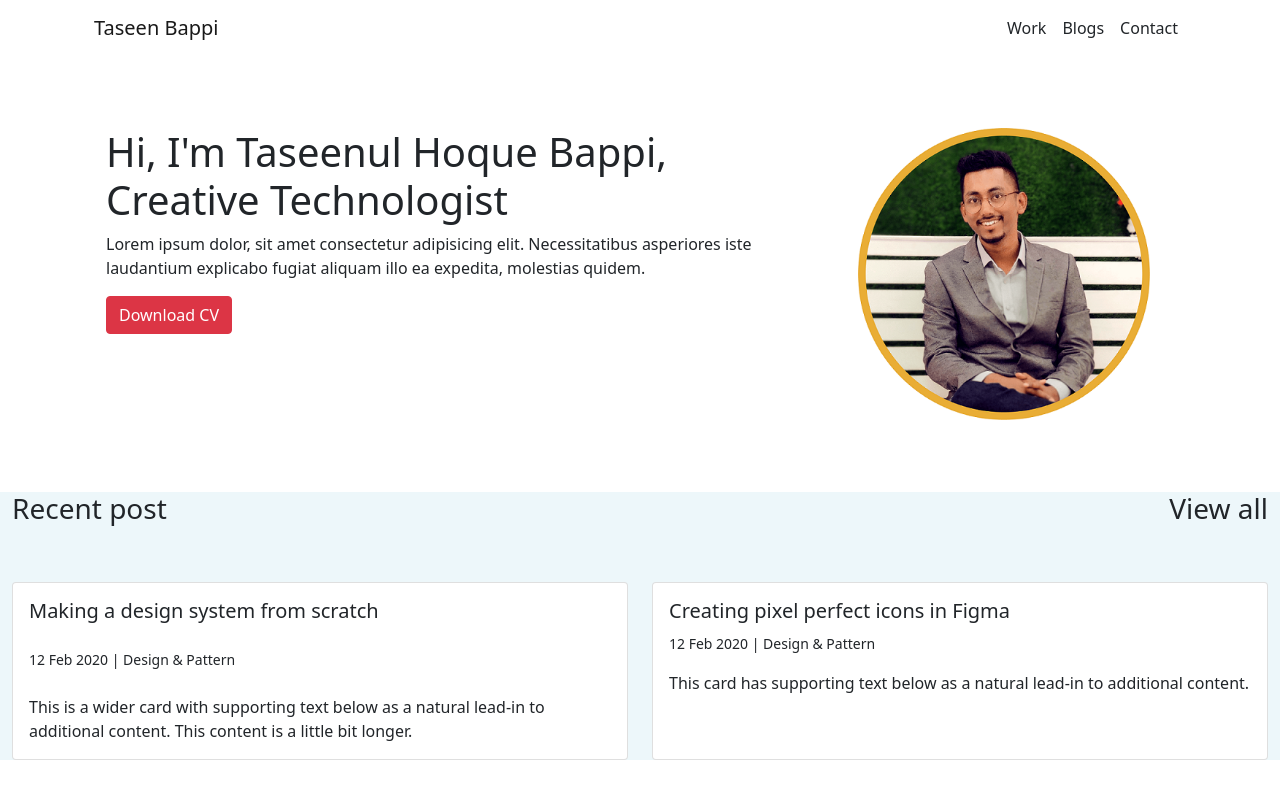
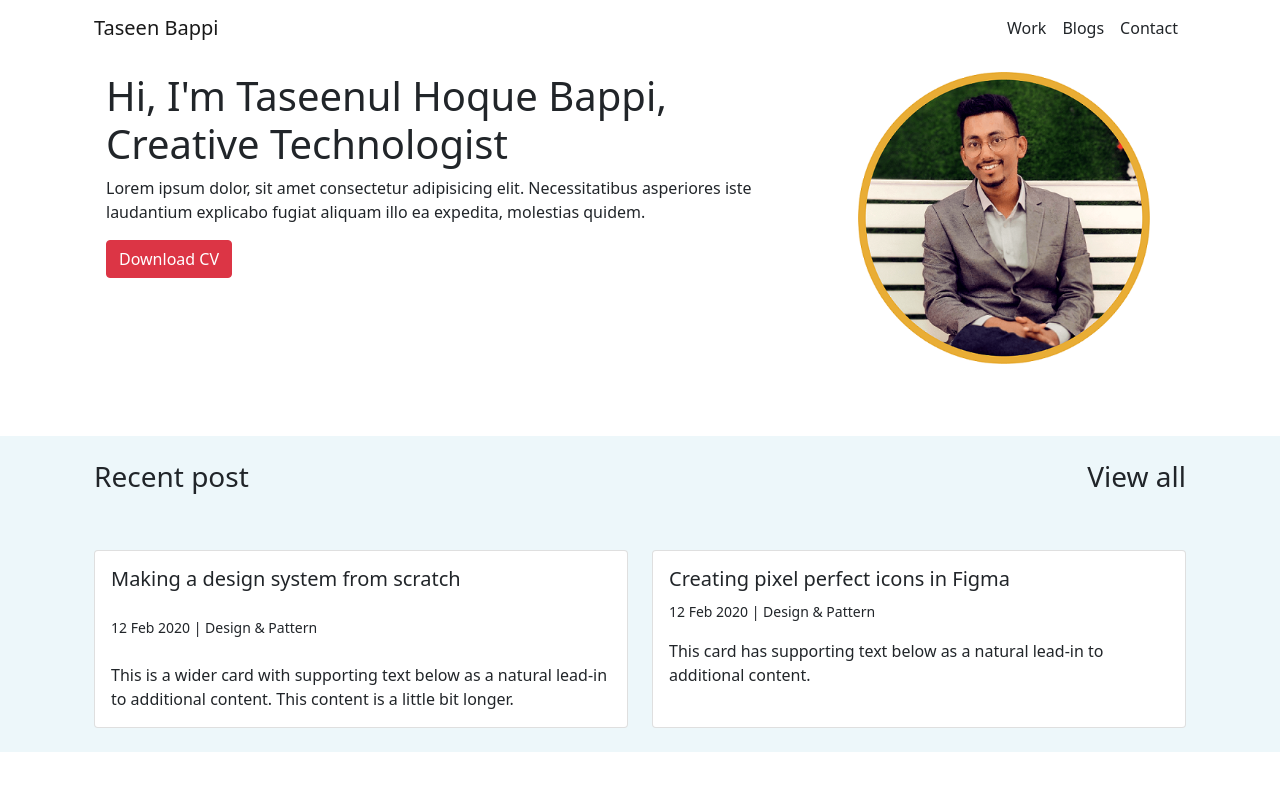
Before and after one commit to taseenbappi/simple-portfolio, a plain HTML site: page index.html in a window 1280 px wide. Drawn offline with Linux system fonts and the light colour scheme.

Commit message:
top fixed

```diff
--- a/index.html
+++ b/index.html
@@ -13,7 +13,7 @@
 
     <header>
         <section class="container-fluid bg-white">
-            <nav class="container navbar navbar-expand-lg navbar-light bg-white sticky-top ">
+            <nav class="container navbar navbar-expand-lg navbar-light bg-white fixed-top ">
                 <div class="container ">
                     <a class="navbar-brand" href="#">Taseen Bappi </a>
                     <button class="navbar-toggler" type="button" data-bs-toggle="collapse" data-bs-target="#navbarNav"
@@ -56,7 +56,8 @@
     </header>
 
     <main>
-        <section class="container-fluid " style="background-color: #EDF7FA;">
+        <section style="background-color: #EDF7FA;">
+            <div class="container p-4">
                 <div class="d-flex justify-content-between">
                     <div>
                         <h3>Recent post</h3>
@@ -66,14 +67,15 @@
                     </div>
 
                 </div>
-            <div class="row row-cols-1 row-cols-md-2 g-4 mt-4">
+                <div class=" row row-cols-1 row-cols-md-2 g-4 mt-4">
                     <div class="col">
                         <div class="card h-100">
 
                             <div class="card-body">
                                 <h5 class="card-title mb-4">Making a design system from scratch</h5>
                                 <p class="mb-4"><small>12 Feb 2020 | Design & Pattern</small></p>
-                            <p class="card-text">This is a wider card with supporting text below as a natural lead-in to
+                                <p class="card-text">This is a wider card with supporting text below as a natural
+                                    lead-in to
                                     additional content. This content is a little bit longer.</p>
                             </div>
                         </div>
@@ -84,12 +86,15 @@
                             <div class="card-body">
                                 <h5 class="card-title">Creating pixel perfect icons in Figma</h5>
                                 <p><small>12 Feb 2020 | Design & Pattern</small></p>
-                            <p class="card-text">This card has supporting text below as a natural lead-in to additional
+                                <p class="card-text">This card has supporting text below as a natural lead-in to
+                                    additional
                                     content.</p>
                             </div>
                         </div>
                     </div>
                 </div>
+            </div>
+
         </section>
     </main>
 
```
Lines whose indentation alone changed are shown as unchanged.
